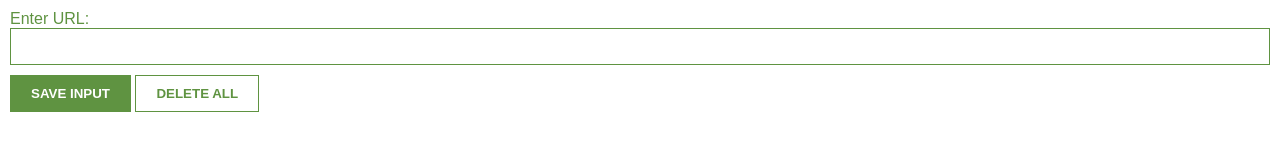
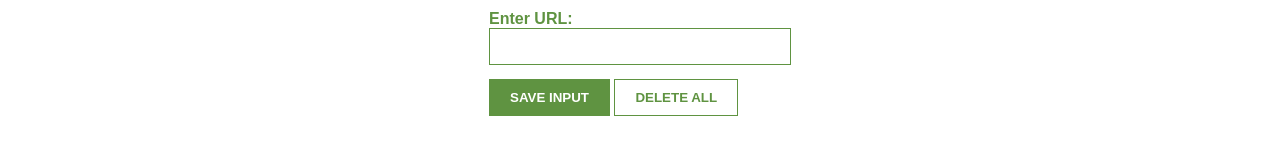
Before and after one commit to julian831/leads-tracker, a plain HTML site: page index.html in a window 1280 px wide. Drawn offline with Linux system fonts and the light colour scheme; no server answers.

Commit message:
updating css

```diff
--- a/index.css
+++ b/index.css
@@ -2,11 +2,12 @@ body {
     margin: 0 auto;
     padding: 10px;
     font-family: Arial, Helvetica, sans-serif;
-    min-width: 400px;
+    max-width: 302px;
 }
 
 label {
-    color:#5f9341
+    color:#5f9341;
+    font-weight: 900;
 }
 
 button {
@@ -28,7 +29,7 @@ input {
     width: 100%;
     box-sizing: border-box;
     border: 1px solid #5f9341;
-
+    margin-bottom: 4px;
 }
 
 ul {
```
